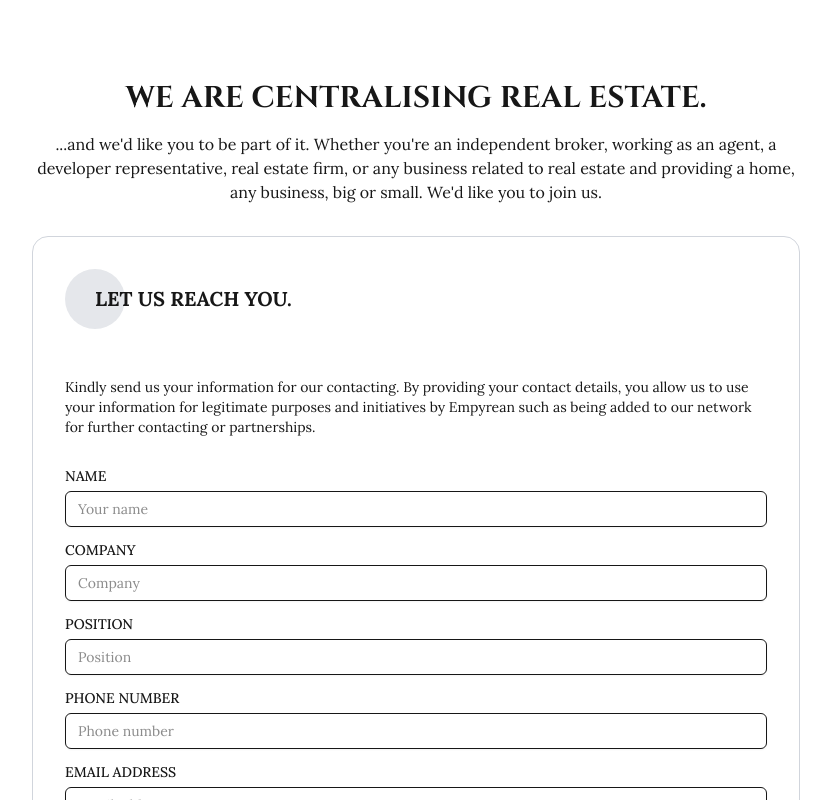
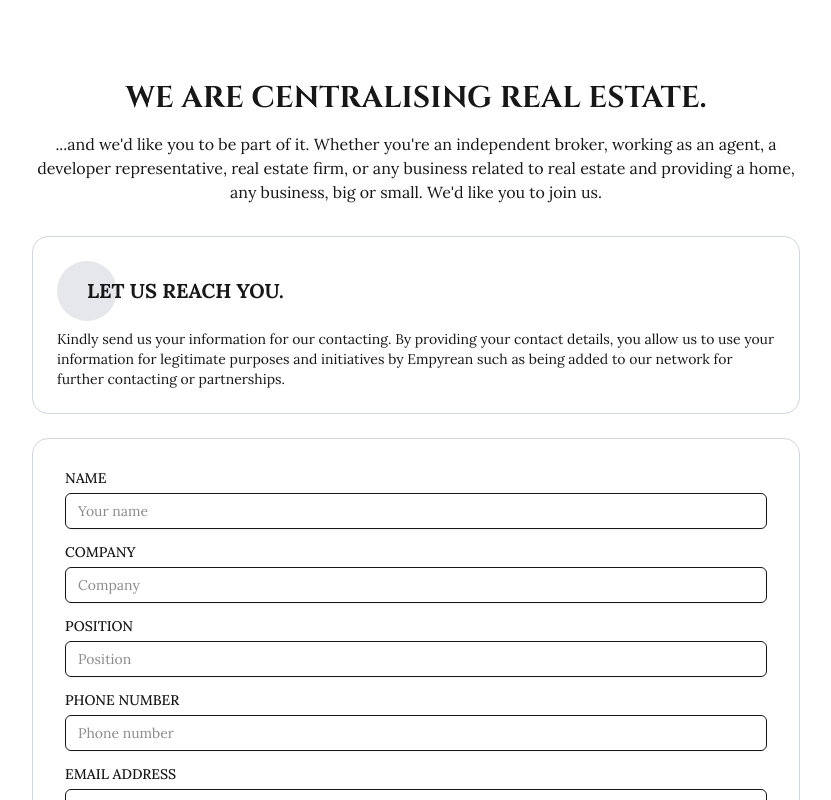
Before and after one commit to Empyrean25/empyrean, a Next.js app: page /learn-more in a window 1280 px wide. Shown: the top 800 px of the page, without its empty margins (224-1055 px from the left). Built offline with nearby package versions, Linux system fonts and the light colour scheme.

Commit message:
Update page.tsx

```diff
--- a/src/app/learn-more/page.tsx
+++ b/src/app/learn-more/page.tsx
@@ -72,11 +72,9 @@ export default function LearnMore() {
           a home, any business, big or small. We&apos;d like you to join us.
         </p>
 
-        {/* Enclosed Box: Circle + Text + Paragraph + Form */}
-        <div className="border border-gray-300 rounded-2xl p-8 max-w-3xl w-full bg-white flex flex-col gap-4">
-
-          {/* Circle + LET US REACH YOU */}
-          <div className="flex items-center gap-4">
+        {/* Rectangle Box for LET US + Kindly */}
+        <div className="border border-gray-300 rounded-2xl p-6 max-w-3xl w-full bg-white mb-6">
+          <div className="flex items-center gap-4 mb-2">
             <div className="relative min-w-[60px] h-[60px]">
               <div className="bg-gray-200 rounded-full w-full h-full"></div>
               <div className="absolute top-1/2 left-1/2 -translate-y-1/2 translate-x-0 text-xl font-bold uppercase whitespace-nowrap">
@@ -84,23 +82,19 @@ export default function LearnMore() {
               </div>
             </div>
           </div>
-
-          {/* Spacer (1 line only) */}
-          <div className="h-4" />
-
-          {/* Kindly Paragraph */}
           <div className="text-sm text-left">
             Kindly send us your information for our contacting. By providing
             your contact details, you allow us to use your information for
             legitimate purposes and initiatives by Empyrean such as being added
             to our network for further contacting or partnerships.
           </div>
+        </div>
 
-          {/* Form */}
+        {/* Contact Form Box */}
         <Form {...form}>
           <form
             onSubmit={form.handleSubmit(onSubmit)}
-              className="flex flex-col gap-4 mt-4"
+            className="border border-gray-300 rounded-2xl p-8 max-w-3xl w-full bg-white flex flex-col gap-4"
           >
             <FormField
               control={form.control}
@@ -202,7 +196,6 @@ export default function LearnMore() {
             </Button>
           </form>
         </Form>
-        </div>
       </main>
       <Footer />
     </>
```
Lines whose indentation alone changed are shown as unchanged.
